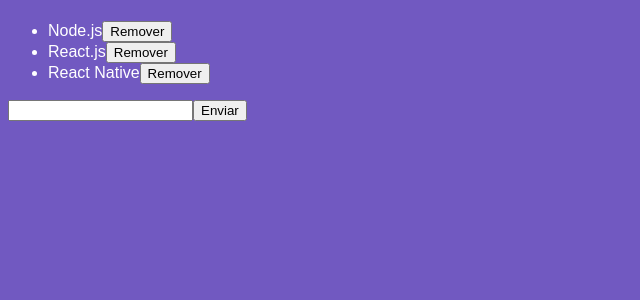
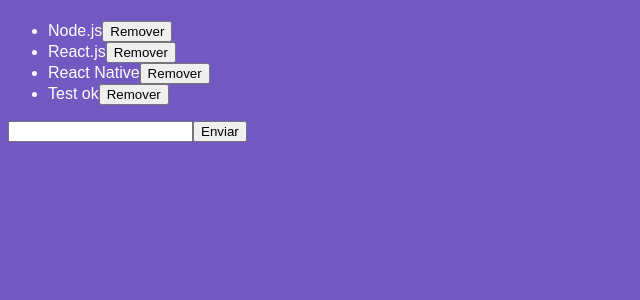
Before and after one commit to luanbrandao/rocketseat_react, a React app: page / in a window 1280 px wide. Shown: the top 300 px of the page, without its empty margins (0-640 px from the left). Built offline with nearby package versions, Linux system fonts and the light colour scheme.

Commit message:
Default Props & PropTypes

```diff
--- a/package.json
+++ b/package.json
@@ -21,6 +21,7 @@
   },
   "dependencies": {
     "@babel/plugin-proposal-class-properties": "^7.5.5",
+    "prop-types": "^15.7.2",
     "react": "^16.11.0",
     "react-dom": "^16.11.0"
   }
--- /dev/null
+++ b/src/components/TechItem.js
@@ -0,0 +1,23 @@
+import React from 'react';
+import PropTypes from 'prop-types'
+
+function TechItem({tech, onDelete}){
+  return (
+    <li >
+    {tech}
+    <button onClick={ onDelete} type="button">Remover</button>
+    {/* <button onClick={ () => this.handleDelete(tech)} type="button">Remover</button> */}
+    </li>
+  );
+}
+
+TechItem.defaultProps = {
+  tech : 'Oculto'
+}
+
+TechItem.propTypes= {
+  tech : PropTypes.string,
+  onDelete: PropTypes.func.isRequired
+}
+
+export default  TechItem;
--- a/src/components/TechList.js
+++ b/src/components/TechList.js
@@ -1,6 +1,9 @@
 import React , { Component } from 'react'
+import TechItem from '../components/TechItem'
+class TechList extends Component {
 
-class TechList extends Component {
+  static defaultProps ={};
+  static protTypes = {};
 
   state =  {
     newTech: '',
@@ -37,11 +40,13 @@
       <form onSubmit={this.handleSubmit}>
       <ul>
         { this.state.techs.map( tech => (
-          <li key={tech}>
-          {tech}
-          <button onClick={ () => this.handleDelete(tech)} type="button">Remover</button>
-          </li>
-        )) }
+          <TechItem  key={tech} tech={tech} onDelete={() => this.handleDelete(tech)}/>
+          // <li key={tech}>
+          // {tech}
+          // <button onClick={ () => this.handleDelete(tech)} type="button">Remover</button>
+          // </li>
+          )) }
+          <TechItem tech="Test ok" ></TechItem>
       </ul>
       <input
       type="text"
--- a/src/index.js
+++ b/src/index.js
@@ -9,6 +9,8 @@
 // yarn add file-loader -D
 // ajuda quando queremos usar state em uma class
 //yarn add @babel/plugin-proposal-class-properties
+
+// yarn add prop-types
 import React from 'react';
 import {render } from 'react-dom'
 import App from './App';
```
Also changed, not shown: 1 other file (tests, documents, lock files or other folders).
